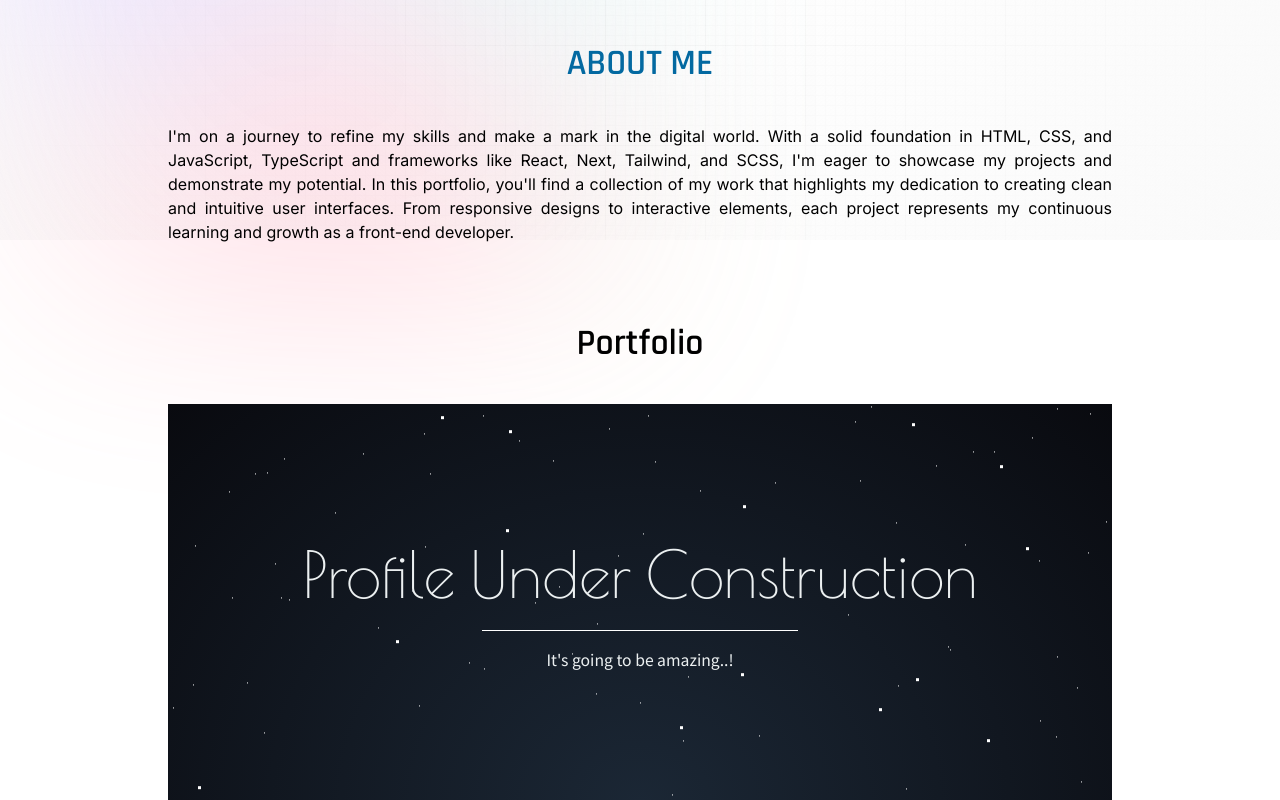
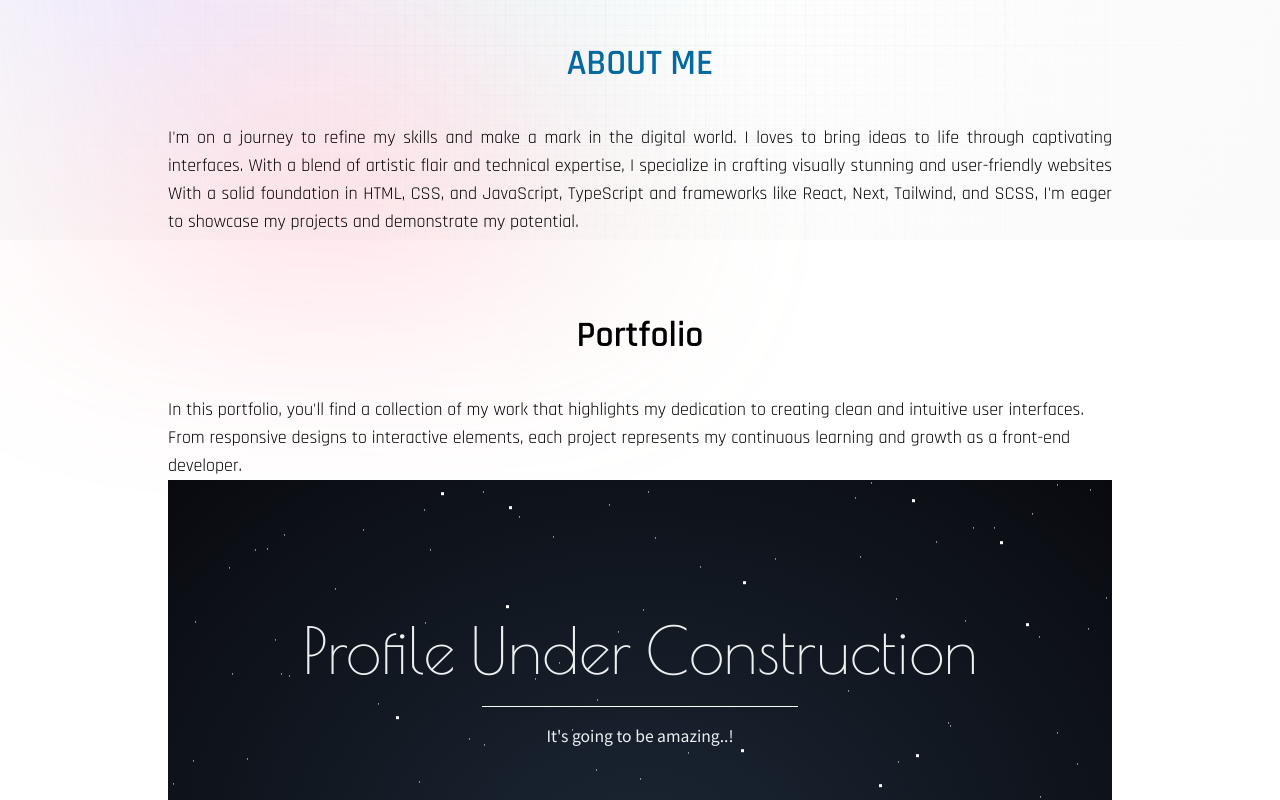
Before and after one commit to AdityaNathK/next-portfolio, a Next.js app: page / in a window 1280 px wide. Shown: the part 560-1360 px from the top of the page. Built offline with nearby package versions, Linux system fonts and the light colour scheme.

Commit message:
Edit contact form styles

```diff
--- a/src/components/Body/About.tsx
+++ b/src/components/Body/About.tsx
@@ -22,24 +22,15 @@ const About = () => {
                 techniques. I am also a team player who thrives in collaborating
                 with cross-functional teams to produce outstanding web
                 applications. */}
-                <p
-                    className={`${inter.className} text-base text-justify font-small`}
-                >
+                <p className={` text-justify text-lg font-normal`}>
                     I&apos;m on a journey to refine my skills and make a mark in
-                    the digital world. With a solid foundation in HTML, CSS, and
-                    JavaScript, TypeScript and frameworks like React, Next,
-                    Tailwind, and SCSS, I&apos;m eager to showcase my projects
-                    and demonstrate my potential.&nbsp;
-                    {/* I loves to bring ideas to life through
-                                captivating interfaces. With a blend of artistic
-                                flair and technical expertise, I specialize in
-                                crafting visually stunning and user-friendly
-                                websites */}
-                    In this portfolio, you&apos;ll find a collection of my work
-                    that highlights my dedication to creating clean and
-                    intuitive user interfaces. From responsive designs to
-                    interactive elements, each project represents my continuous
-                    learning and growth as a front-end developer.
+                    the digital world. I loves to bring ideas to life through
+                    captivating interfaces. With a blend of artistic flair and
+                    technical expertise, I specialize in crafting visually
+                    stunning and user-friendly websites With a solid foundation
+                    in HTML, CSS, and JavaScript, TypeScript and frameworks like
+                    React, Next, Tailwind, and SCSS, I&apos;m eager to showcase
+                    my projects and demonstrate my potential.&nbsp;
                 </p>
             </div>
         </section>
--- a/src/components/Body/Contact/Contact.tsx
+++ b/src/components/Body/Contact/Contact.tsx
@@ -37,12 +37,12 @@ const Contact = () => {
     const textAreaStyles = "mb-8 px-2 py-2 border border-solid border-black";
 
     const submitBtnStyles =
-        "px-20 py-2 bg-orange-600 text-white border-none cursor-pointer mx-auto rounded";
+        "px-20 py-2 bg-orange-600 text-white border-none cursor-pointer mx-auto rounded mb-10";
 
     return (
         <section
             id="contact"
-            className={`h-full z-10 relative w-full px-50 py-50 backdrop-opacity-10 bg-black/30  shadow-[0_25px_45px_0_rgba(0,0,0,0.1s)]`}
+            className={`h-full z-10 relative w-full px-50 py-50 backdrop-opacity-50 bg-purple-200/10 shadow-[0_25px_45px_0_rgba(0,0,0,0.1s)]`}
         >
             <h1 className="text-center text-4xl mb-10 font-semibold">
                 Contact Me
--- a/src/components/Body/Projects.tsx
+++ b/src/components/Body/Projects.tsx
@@ -9,6 +9,13 @@ const Projects = () => {
                     <h1 className="text-center text-4xl mb-10 font-semibold">
                         Portfolio
                     </h1>
+                    <p className="text-lg font-normal">
+                        In this portfolio, you&apos;ll find a collection of my
+                        work that highlights my dedication to creating clean and
+                        intuitive user interfaces. From responsive designs to
+                        interactive elements, each project represents my
+                        continuous learning and growth as a front-end developer.
+                    </p>
                     <div className="h-[400px]">
                         <Construction />
                     </div>
```
